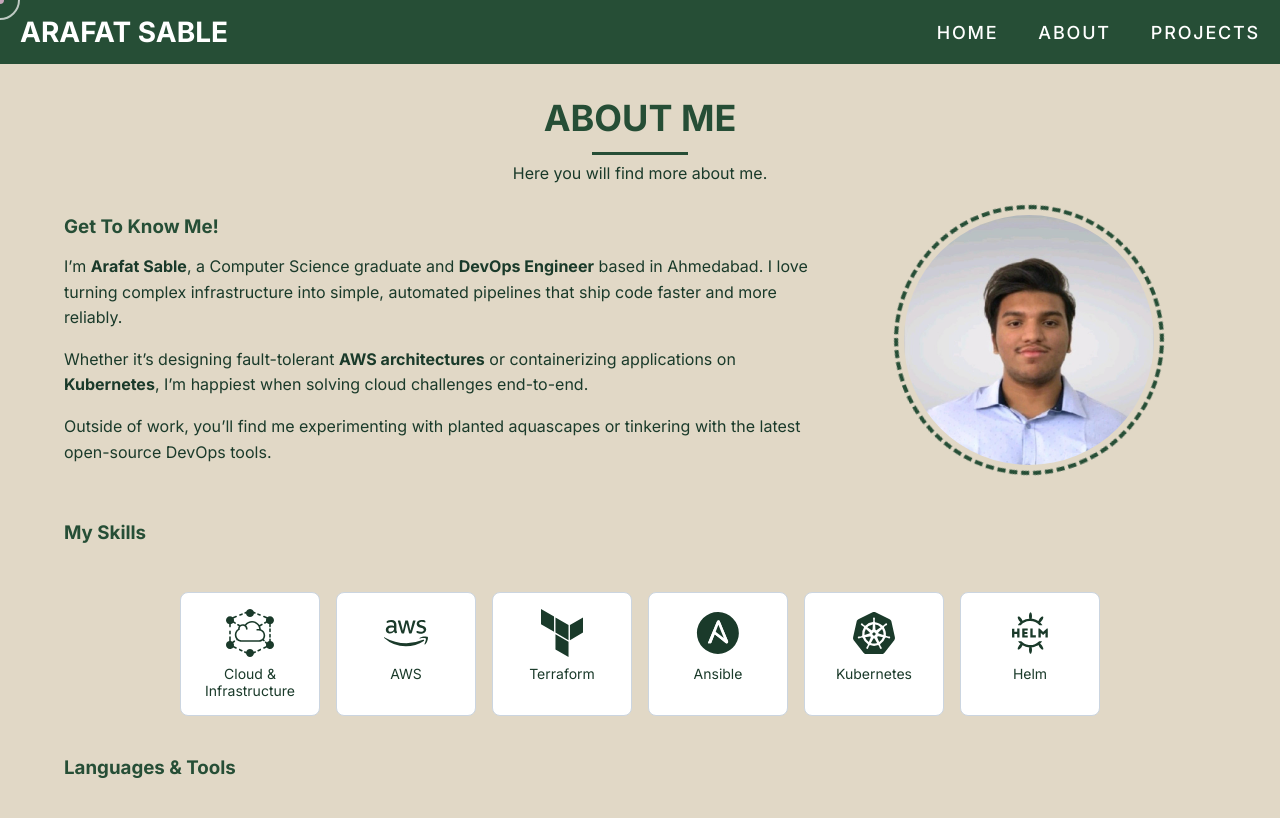
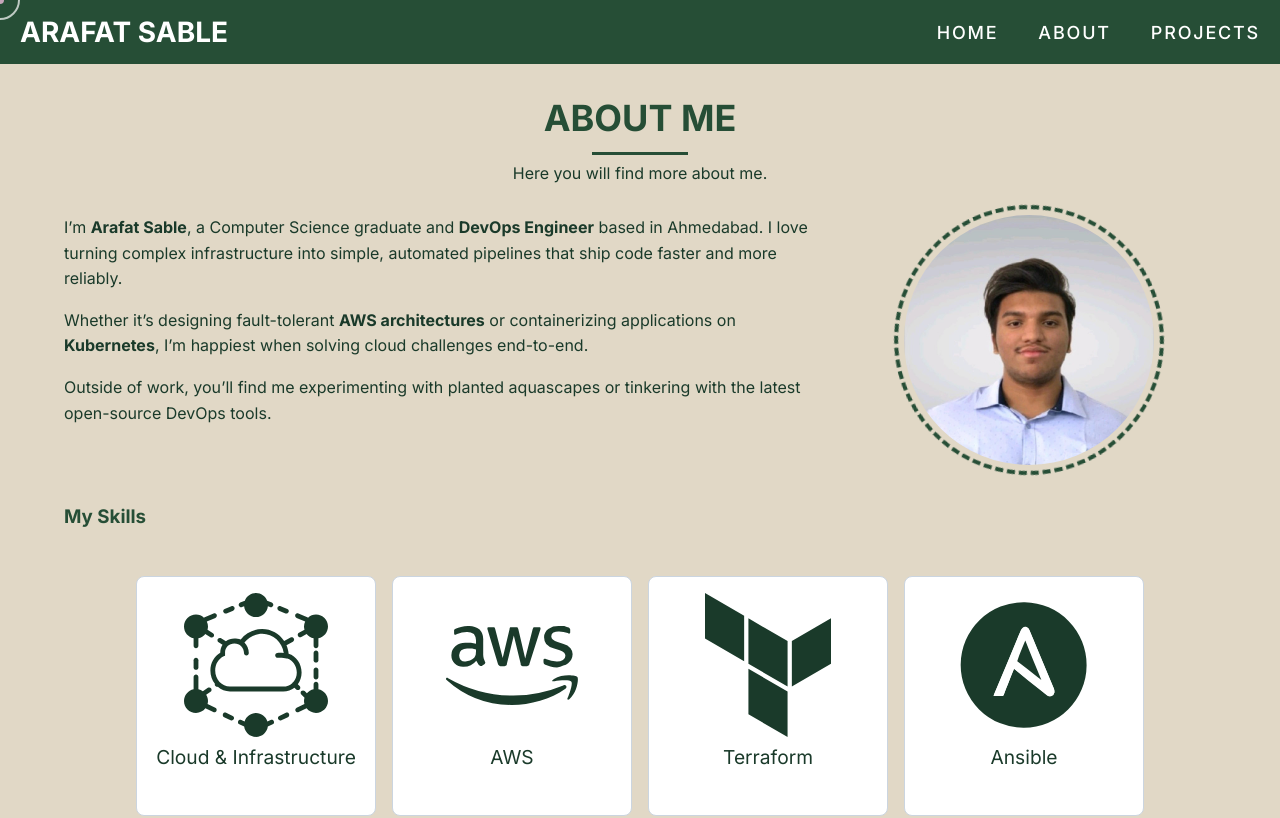
Before and after one commit to ArafatSable/Portfolio_Website_Arafat, a React (Vite) app: page /#/about in a window 1280 px wide. Shown: the top 818 px of the page. Built offline with nearby package versions, Linux system fonts and the light colour scheme.

Commit message:
updated the portfolio for changes

```diff
--- a/src/pages/About.jsx
+++ b/src/pages/About.jsx
@@ -73,7 +73,7 @@ export default function About() {
 
     {/* left column: text */}
     <div className="intro-text">
-    <h3>Get To Know Me!</h3>
+
       <p>
         I’m <b>Arafat Sable</b>, a Computer Science graduate and <b>DevOps Engineer</b> based in Ahmedabad. I love turning complex infrastructure into
         simple, automated pipelines that ship code faster and more reliably.
--- a/src/styles/About.css
+++ b/src/styles/About.css
@@ -138,7 +138,8 @@
   display: flex;
   flex-direction: column;
   align-items: center;
-  width: 140px;
+  width: 15rem;
+  height: 15rem;
   padding: 1rem;
   background: var(--card-bg);
   border: 1px solid var(--card-border);
@@ -151,15 +152,15 @@
 }
 
 .skill-card .skill-icon {
-  width: 48px;
-  height: 48px;
+  width: 9rem;
+  height: 9rem;
   margin-bottom: .5rem;
   fill: var(--secondary);
   transition: fill .2s;
 }
 
 .skill-card .skill-label {
-  font-size: .875rem;
+  font-size: 1.2rem;
   color: var(--secondary);
   text-align: center;
 }
```
